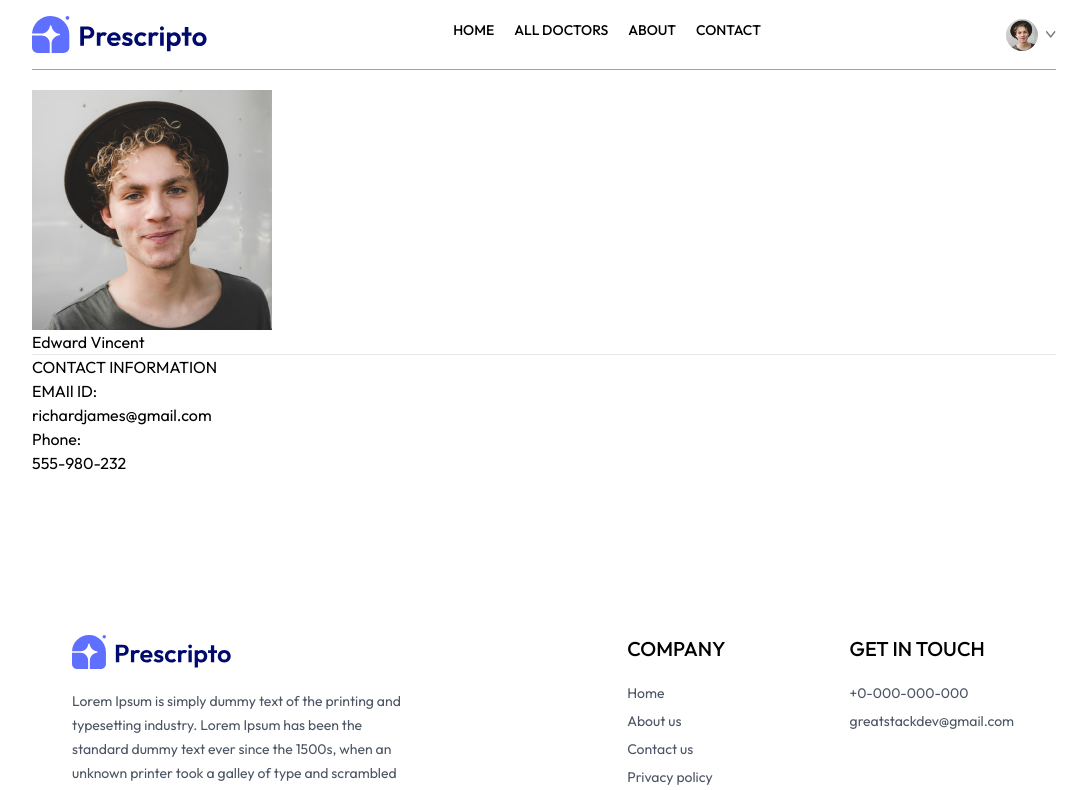
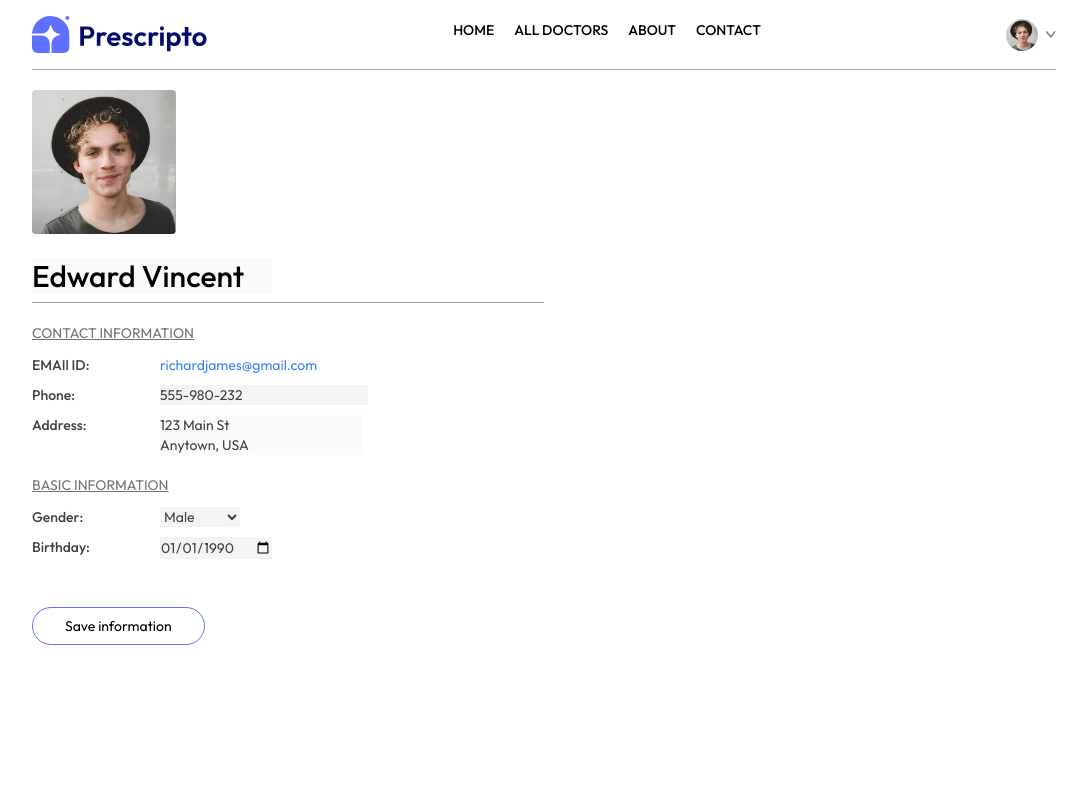
Before and after one commit to Arunjith-k/Hospital-Management, a React (Vite) app: page /my-profile in a window 1280 px wide. Shown: the top 790 px of the page, without its empty margins (96-1183 px from the left). Built offline with nearby package versions, Linux system fonts and the light colour scheme.

Commit message:
basic-layout-finished
appointments and navbar has been tweaked and some minor changes

```diff
--- a/src/App.jsx
+++ b/src/App.jsx
@@ -6,7 +6,7 @@
 import Login from "./components/pages/Login";
 import Contact from "./components/pages/Contact";
 import Myprofile from "./components/pages/Myprofile";
-import Myappointment from "./components/pages/Myappointment";
+import Myappointment from "./components/pages/Myappointment"; // Ensure this file exists
 import Appointment from "./components/pages/Appointment";
 import Navbar from "./components/Navbar";
 import Footer from "./components/Footer";
@@ -23,7 +23,7 @@
         <Route path="/about" element={<About />} />
         <Route path="/contact" element={<Contact />} />
         <Route path="/my-profile" element={<Myprofile />} />
-        <Route path="/my-appointment" element={<Myappointment />} />
+        <Route path="/my-appointments" element={<Myappointment />} />
         <Route path="/appointment/:docId" element={<Appointment />} />
       </Routes>
       <Footer />
--- a/src/components/Navbar.jsx
+++ b/src/components/Navbar.jsx
@@ -71,6 +71,42 @@
             Create Account
           </button>
         )}
+        <img
+          onClick={() => setShowMenu(true)}
+          className="w-6 md:hidden"
+          src={assets.menu_icon}
+          alt=""
+        />
+        {/** Mobile Menu */}
+        <div
+          className={` ${
+            showMenu ? "fixed w-full" : "h-0 w-0"
+          } md:hidden right-0 top-0 bottom-0 z-20 overflow-hidden bg-white transition-all`}
+        >
+          <div className="flex items-center justify-between px-5 py-6">
+            <img className="w-36" src={assets.logo} alt="" />
+            <img
+              className="w-7"
+              onClick={() => setShowMenu(false)}
+              src={assets.cross_icon}
+              alt=""
+            />
+          </div>
+          <ul className="flex flex-col items-center gap-2 mt-5 text-lg font-medium">
+            <NavLink onClick={() => setShowMenu(false)} to="/">
+              <p className="px-4 py-2 rounded inline-block">HOME</p>
+            </NavLink>
+            <NavLink onClick={() => setShowMenu(false)} to="/doctors">
+              <p className="px-4 py-2 rounded inline-block">ALL DOCTORS</p>
+            </NavLink>
+            <NavLink onClick={() => setShowMenu(false)} to="/about">
+              <p className="px-4 py-2 rounded inline-block">ABOUT</p>
+            </NavLink>
+            <NavLink onClick={() => setShowMenu(false)} to="/contact">
+              <p className="px-4 py-2 rounded inline-block">CONTACT</p>
+            </NavLink>
+          </ul>
+        </div>
       </div>
     </div>
   );
--- a/src/components/pages/Appointment.jsx
+++ b/src/components/pages/Appointment.jsx
@@ -1,6 +1,6 @@
 import React, { useEffect, useState, useContext } from "react";
 import { useParams } from "react-router-dom";
-import { AppContext } from "../../context/Appcontext";
+import { AppContext } from "../../context/AppContext";
 import { assets } from "../../assets/assets";
 import RelatedDoctors from "../RelatedDoctors";
 
--- a/src/components/pages/Myappointment.jsx
+++ b/src/components/pages/Myappointment.jsx
@@ -1,9 +1,51 @@
-import 'react'
+import "react";
+import { useContext } from "react";
+import { AppContext } from "../../context/AppContext";
 
 const Myappointment = () => {
+  const { doctors } = useContext(AppContext);
+
   return (
-    <div>Myappointment</div>
-  )
-}
+    <div>
+      <p className="pb-3 mt-12 font-medium text-zinc-700 border-b">
+        My Appointments
+      </p>
+      <div>
+        {doctors.slice(0, 2).map((item, index) => (
+          <div
+            className="grid grid-cols-[1fr-3fr] gap-4 sm:flex sm:gap-6 py-2 border-b"
+            key={index}
+          >
+            <div>
+              <img className="w-32 bg-indigo-50 " src={item.image} alt="" />
+            </div>
+            <div className="flex-1 text-sm text-zinc-600">
+              <p className="text-neutral-800 font-semibold">{item.name}</p>
+              <p>{item.speciality}</p>
+              <p className="text-zinc-700 font-medium mt-1">Address:</p>
+              <p className="text-xs">{item.address.line1}</p>
+              <p className="text-xs">{item.address.line2}</p>
+              <p className="text-xs mt-1">
+                <span className="text-sm text-neutral-700 font-medium">
+                  Date & Time
+                </span>
+                25, july,2024 | 8:30pm
+              </p>
+            </div>
+            <div></div>
+            <div className="flex flex-col gap-2 justify-end">
+              <button className="text-sm text-stone-500 text-center sm:min-w-48 py-2 border hover: bg-primary hover:text-white transition-all duration-300">
+                Pay Online
+              </button>
+              <button className="text-sm text-stone-500 text-center sm:min-w-48 py-2 border  hover: bg-red-500 hover:text-white transition-all duration-300">
+                Cancel Payment
+              </button>
+            </div>
+          </div>
+        ))}
+      </div>
+    </div>
+  );
+};
 
-export default Myappointment
+export default Myappointment;
--- a/src/components/pages/Myprofile.jsx
+++ b/src/components/pages/Myprofile.jsx
@@ -18,11 +18,12 @@
   const [isEdit, setIsEdit] = useState(true);
 
   return (
-    <div>
-      <img src={userData.image} alt="" />
+    <div className="max-w-lg flex flex-col gap-2 text-sm ">
+      <img className="w-36 rounded" src={userData.image} alt="" />
 
       {isEdit ? (
         <input
+          className="bg-gray-50 text-3xl font-medium max-w-60 mt-4"
           type="text"
           value={userData.name}
           onChange={(e) =>
@@ -30,18 +31,21 @@
           }
         />
       ) : (
-        <p>{userData.name}</p>
+        <p className="font-medium text-3xl text-neutral-800 mt-4">
+          {userData.name}
+        </p>
       )}
 
-      <hr />
+      <hr className="bg-zinc-400 h-[1px] border-none" />
       <div>
-        <p>CONTACT INFORMATION</p>
-        <div>
-          <p>EMAIl ID:</p>
-          <p>{userData.email}</p>
-          <p>Phone:</p>
+        <p className="text-neutral-500 underline mt-3">CONTACT INFORMATION</p>
+        <div className="grid grid-cols-[1fr_3fr] gap-y-2.5 mt-3 text-neutral-700">
+          <p className="font-medium">EMAIl ID:</p>
+          <p className="text-blue-500">{userData.email}</p>
+          <p className="font-medium ">Phone:</p>
           {isEdit ? (
             <input
+              className="bg-gray-100 max-w-52"
               type="text"
               value={userData.phone}
               onChange={(e) =>
@@ -49,9 +53,95 @@
               }
             />
           ) : (
-            <p>{userData.phone}</p>
+            <p className="text-blue-400">{userData.phone}</p>
+          )}
+          <p className="font-medium">Address:</p>
+          {isEdit ? (
+            <p>
+              <input
+                className="bg-gray-50"
+                onChange={(e) =>
+                  setUserData((prev) => ({
+                    ...prev,
+                    address: { ...prev.address, line1: e.target.value },
+                  }))
+                }
+                value={userData.address.line1}
+                type="text"
+              />
+              <br />
+              <input
+                className="bg-gray-50"
+                onChange={(e) =>
+                  setUserData((prev) => ({
+                    ...prev,
+                    address: { ...prev.address, line2: e.target.value },
+                  }))
+                }
+                value={userData.address.line2}
+                type="text"
+              />
+            </p>
+          ) : (
+            <p className="text-gray-500">
+              {userData.address.line1}
+              <br />
+              {userData.address.line2}
+            </p>
           )}
         </div>
+      </div>
+      <div>
+        <p className="text-neutral-500 underline mt-3">BASIC INFORMATION</p>
+        <div className="grid grid-cols-[1fr_3fr] gap-y-2.5 mt-3 text-neutral-700">
+          <p className="font-medium">Gender:</p>
+
+          {isEdit ? (
+            <select
+              className="max-w-20 bg-gray-100"
+              onChange={(e) =>
+                setUserData((prev) => ({ ...prev, gender: e.target.value }))
+              }
+              value={userData.gender}
+            >
+              <option value="Male">Male</option>
+              <option value="Female">Female</option>
+            </select>
+          ) : (
+            <p className="text-gray-400">{userData.gender}</p>
+          )}
+          <p className="font-medium">Birthday:</p>
+          {isEdit ? (
+            <input
+              className="max-w-28 bg-gray-100"
+              type="date"
+              onChange={(e) =>
+                setUserData((prev) => ({ ...prev, dob: e.target.value }))
+              }
+              value={userData.dob}
+            />
+          ) : (
+            <p className="text-gray-400">{userData.dob}</p>
+          )}
+        </div>
+      </div>
+
+      <div className="mt-10">
+        {isEdit ? (
+          <button
+            className="border border-primary px-8 py-2 rounded-full hover:bg-primary hover:text-white transition-all"
+            onClick={() => setIsEdit(false)}
+          >
+            Save information
+          </button>
+        ) : (
+          <button
+            className="border border-primary px-8 py-2 rounded-full hover:bg-primary hover:text-white transition-all"
+            onClick={() => setIsEdit(true)}
+          >
+            Edit
+          </button>
+        )}
       </div>
     </div>
   );
--- a/src/main.jsx
+++ b/src/main.jsx
@@ -3,7 +3,7 @@
 import ReactDOM from "react-dom/client";
 import { BrowserRouter } from "react-router-dom"; // Correct import!
 import App from "./App"; // Assuming you have an App component
-import AppContextProvider from "./context/Appcontext";
+import AppContextProvider from "./context/AppContext";
 
 ReactDOM.createRoot(document.getElementById("root")).render(
   <React.StrictMode>
```
